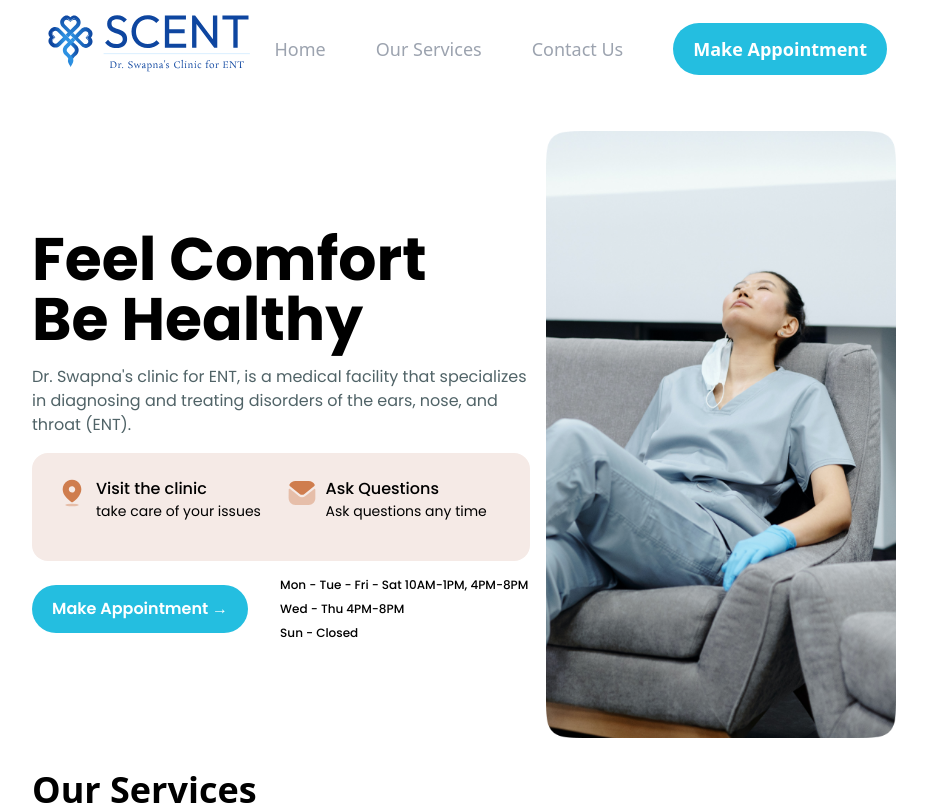
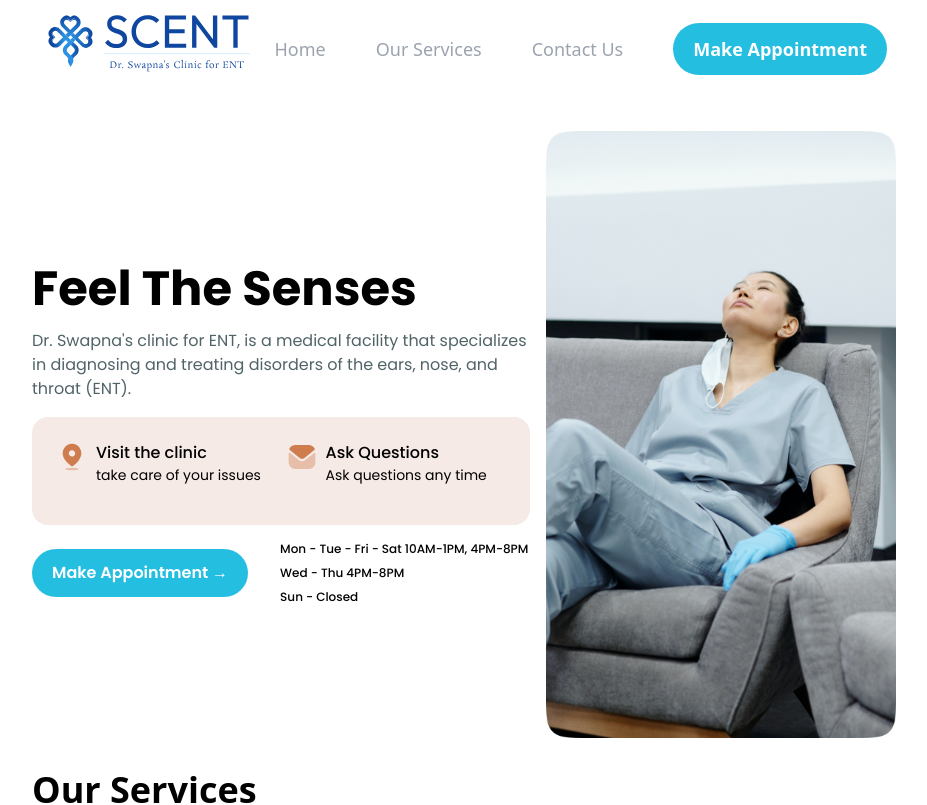
Before and after one commit to anubhav-aryan/entclinic, a Next.js app: page / in a window 1280 px wide. Shown: the top 805 px of the page, without its empty margins (176-1103 px from the left). Built offline with nearby package versions, Linux system fonts and the light colour scheme.

Commit message:
fix: one liner

```diff
--- a/sections/Hero.tsx
+++ b/sections/Hero.tsx
@@ -6,10 +6,8 @@ export default function Hero() {
   return (
     <div className="mobile:gap-[1rem] w-full flex mobile:justify-between tablet:justify-center font-poppins mobile:flex-col tablet:flex-row items-center">
       <div className=" w-full h-full flex flex-col gap-[1rem]">
-        <div className=" tablet:text-6xl font-bold mobile:text-3xl mobile:text-left">
-          Feel Comfort
-          <br />
-          Be Healthy
+        <div className=" tablet:text-5xl font-bold mobile:text-3xl mobile:text-left">
+          Feel The Senses
         </div>
         <div className="--sub-heading text-subheading">
           Dr. Swapna's clinic for ENT, is a medical facility that specializes in
```
Also changed, not shown: sections/Appointment.tsx (+5 -5 lines).
